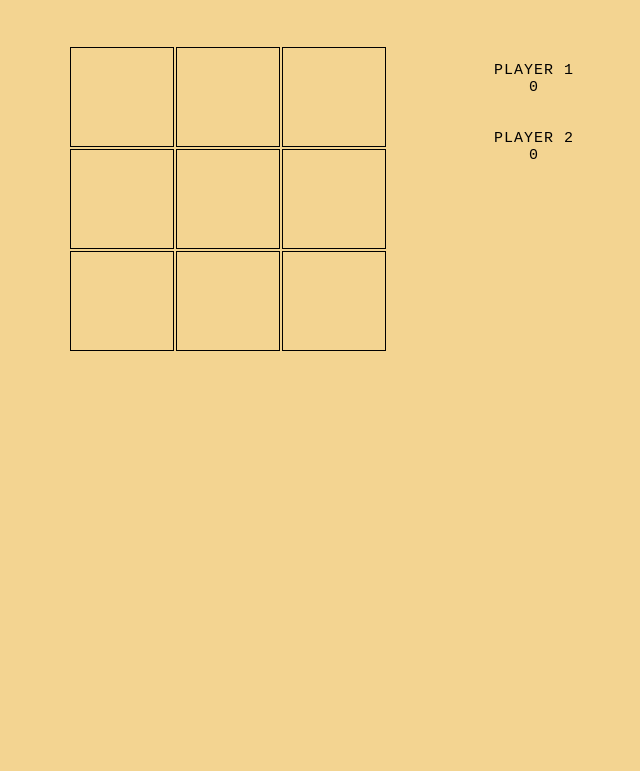
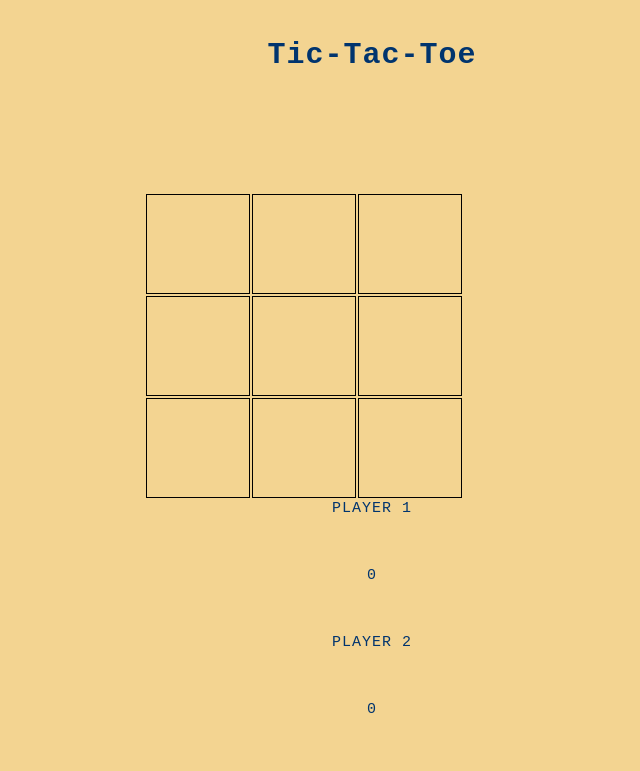
Before and after one commit to janessatran/tic-tac-toe, a plain HTML site: page index.html in a window 1280 px wide. Shown: the whole page, without its empty margins (276-916 px from the left). Drawn offline with Linux system fonts and the light colour scheme.

Commit message:
styling changes

```diff
--- a/index.html
+++ b/index.html
@@ -2,13 +2,23 @@
 <html>
     <head>
     <style>
-        html {
+        h1 {
+            text-align: center;
+            color: rgb(0, 52, 110);
+            justify-content: center;
+            vertical-align: middle;
+            margin-top: 20px;
+            grid-area: 1 / 2;
+        }
+        body {
             width: 100%;
             height: 100%;
             font: 15px 'Silkscreen', monospace;
+            color: rgb(0, 52, 110);
             letter-spacing: 1px;
             background-color: #f3d491;
-
+            text-align:center;
+            padding-top:10px;
         }
         td {
             width:100;
@@ -22,35 +32,34 @@
             background-color: #ebe7e749;
             cursor:pointer;
         }
+       div {
+            margin:0 auto;
+            width:45%;
+            padding-top:50px;
+
+        }
+        table {
+            float:left;
+            margin-left:60px;
+            padding-top:50px;
+        }
     </style>
 
     <script src="tictactoe.js?v2"></script>
     </head>
+    <body>
+        <h1>Tic-Tac-Toe</h1>
+    <div>
+        <table id="board"></table>
+        <div>PLAYER 1
+          <div id="player1">0 </div>
+        </div>
+        <div>PLAYER 2
+        <div id="player2">0</div>
 
-    <body>
-    <div style="text-align:center;margin:0 auto;width:50%;padding-top:20px;">
-    <br/>
-
-    <table id="board" style="float:left;margin-left:20px;">
-      </table>
-    <br>
-
-    <div>
-    PLAYER 1
-    <div style="font-size:15;" id="player1">
-    0
     </div>
-    </div>
-<br><br>
-    <div>
-    PLAYER 2
-    <div id="player2" style="font-size:15;">0</div>
-    </div>
-
-
-
 
     <div class="clear"></div>
     </div>
     </body>
-    </html>
+</html>
```
